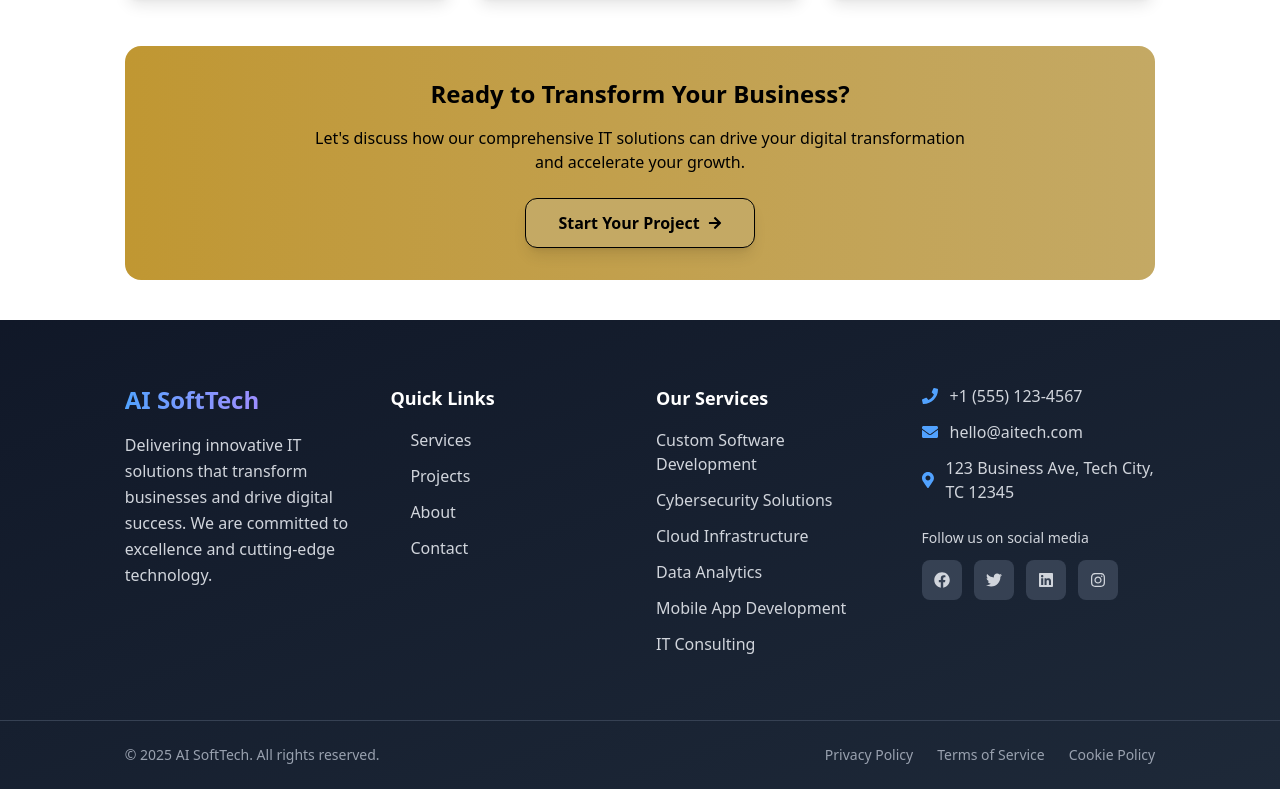
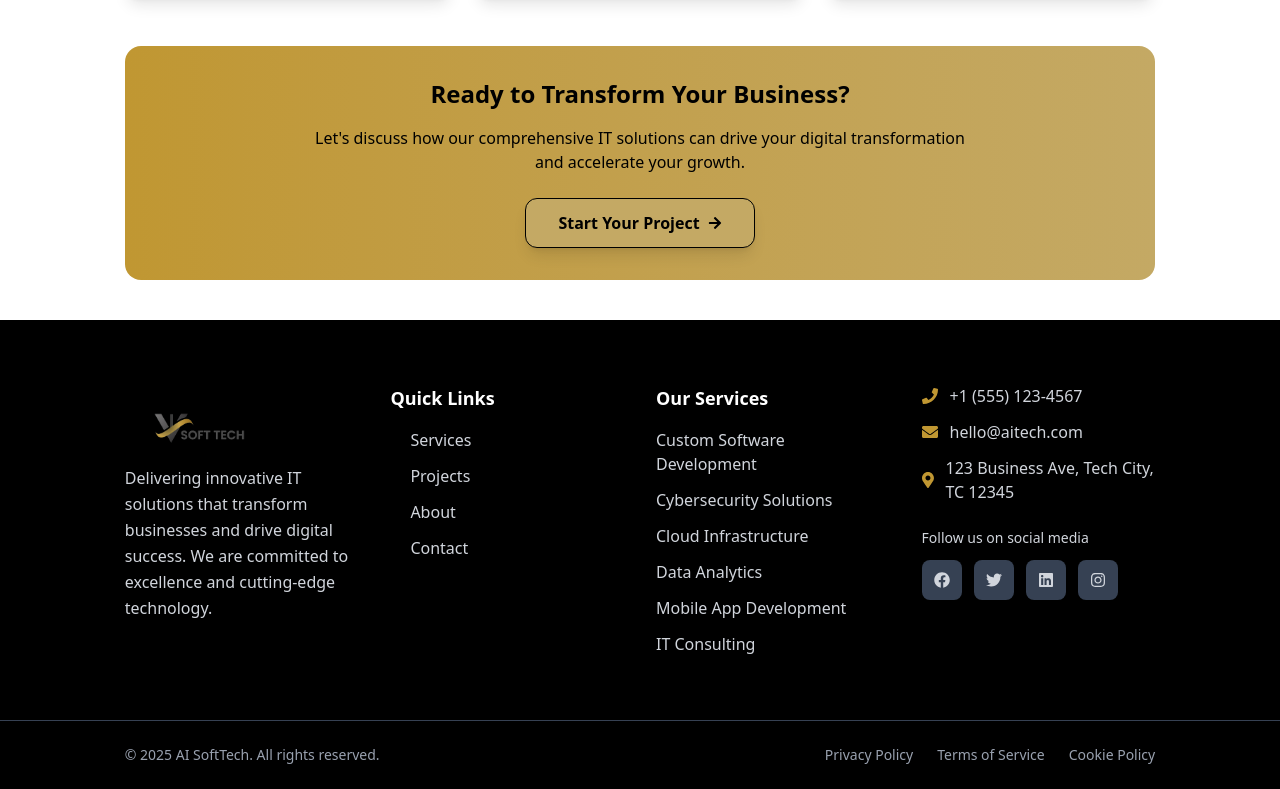
Before and after one commit to Shukardeen/visofttechproject, a React (Vite) app in the folder frontend/: page / in a window 1280 px wide. Shown: the part 3137-3926 px from the top of the page. Built offline with nearby package versions, Linux system fonts and the light colour scheme; no server answers.

Commit message:
updated footer

```diff
--- a/frontend/src/Components/Footer.jsx
+++ b/frontend/src/Components/Footer.jsx
@@ -1,6 +1,7 @@
 import React from 'react'
 import { Link } from 'react-router-dom'
 import { FaEnvelope, FaPhone, FaMapMarkerAlt, FaFacebook, FaTwitter, FaLinkedin, FaInstagram, FaArrowRight } from 'react-icons/fa'
+import { logo } from '../assets/assets.js'
 
 function Footer() {
   const currentYear = new Date().getFullYear();
@@ -29,16 +30,14 @@ function Footer() {
   ];
 
   return (
-    <footer className="w-full bg-gradient-to-br from-gray-900 to-gray-800 text-white">
+    <footer className="w-full bg-black text-white">
       {/* Main Footer Content */}
       <div className="w-[83%] max-w-6xl mx-auto px-4 py-16">
         <div className="grid grid-cols-1 md:grid-cols-2 lg:grid-cols-4 gap-8">
           {/* Company Info */}
           <div className="space-y-6">
             <div>
-              <h3 className="text-2xl font-bold bg-gradient-to-r from-blue-400 to-purple-400 bg-clip-text text-transparent mb-4">
-                AI SoftTech
-              </h3>
+              <img src={ logo } alt="logo" className='w-36' />
               <p className="text-gray-300 leading-relaxed">
                 Delivering innovative IT solutions that transform businesses and drive digital success.
                 We are committed to excellence and cutting-edge technology.
@@ -54,7 +53,7 @@ function Footer() {
                 <li key={index}>
                   <Link
                     to={link.path}
-                    className="text-gray-300 hover:text-blue-400 transition-colors duration-300 flex items-center gap-2 group"
+                    className="text-gray-300 hover:text-text transition-colors duration-300 flex items-center gap-2 group"
                   >
                     <FaArrowRight className="text-xs opacity-0 group-hover:opacity-100 transition-opacity duration-300" />
                     {link.name}
@@ -69,7 +68,7 @@ function Footer() {
             <h4 className="text-lg font-semibold text-white mb-4">Our Services</h4>
             <ul className="space-y-3">
               {services.map((service, index) => (
-                <li key={index} className="text-gray-300 hover:text-blue-400 transition-colors duration-300">
+                <li key={index} className="text-gray-300 hover:text-text transition-colors duration-300">
                   {service}
                 </li>
               ))}
@@ -81,15 +80,15 @@ function Footer() {
             {/* Contact Info */}
             <div className="space-y-3">
               <div className="flex items-center gap-3">
-                <FaPhone className="text-blue-400" />
+                <FaPhone className="text-text" />
                 <span className="text-gray-300">+1 (555) 123-4567</span>
               </div>
               <div className="flex items-center gap-3">
-                <FaEnvelope className="text-blue-400" />
+                <FaEnvelope className="text-text" />
                 <span className="text-gray-300">hello@aitech.com</span>
               </div>
               <div className="flex items-center gap-3">
-                <FaMapMarkerAlt className="text-blue-400" />
+                <FaMapMarkerAlt className="text-text" />
                 <span className="text-gray-300">123 Business Ave, Tech City, TC 12345</span>
               </div>
             </div>
@@ -102,7 +101,7 @@ function Footer() {
                   <a
                     key={index}
                     href={social.href}
-                    className="w-10 h-10 bg-gray-700 hover:bg-blue-600 rounded-lg flex items-center justify-center transition-all duration-300 hover:scale-110"
+                    className="w-10 h-10 bg-gray-700 hover:bg-text rounded-lg flex items-center justify-center transition-all duration-300 hover:scale-110"
                     aria-label={social.label}
                   >
                     <social.icon className="text-gray-300 hover:text-white transition-colors duration-300" />
```
Also changed, not shown: frontend/src/assets/logo.png.
